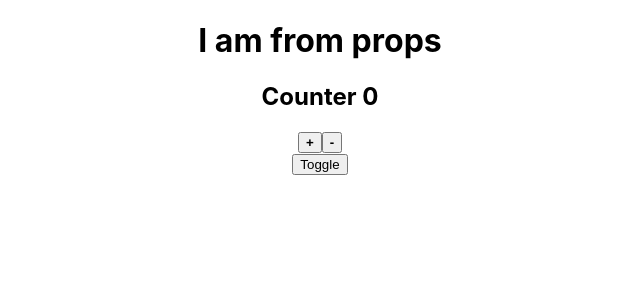
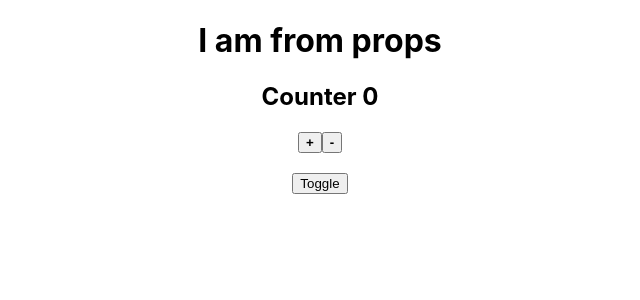
Before and after one commit to chaikovskyit/react-express, a React (Create React App) app: page / in a window 1280 px wide. Shown: the top 300 px of the page, without its empty margins (320-960 px from the left). Built offline with nearby package versions, Linux system fonts and the light colour scheme.

Commit message:
refactoring css

```diff
--- a/src/App.js
+++ b/src/App.js
@@ -85,7 +85,9 @@ class App extends Component {
 				{/* <h1>{this.state.pageTitle}</h1> */}
 				<h1>{this.props.title}</h1>
 				<Counter />
-				<button onClick={this.toggleCarsHandler}>Toggle</button>
+				<button style={{ marginTop: '20px' }} onClick={this.toggleCarsHandler}>
+					Toggle
+				</button>
 				<div
 					style={{
 						width: 400,
--- a/src/Counter/Counter.js
+++ b/src/Counter/Counter.js
@@ -4,13 +4,11 @@ export default class Counter extends Component {
 	state = {
 		counter: 0,
 	};
-
 	addCounter = () => {
 		this.setState({
 			counter: this.state.counter + 1,
 		});
 	};
-
 	removeCounter = () => {
 		this.setState({
 			counter: this.state.counter - 1,
```
